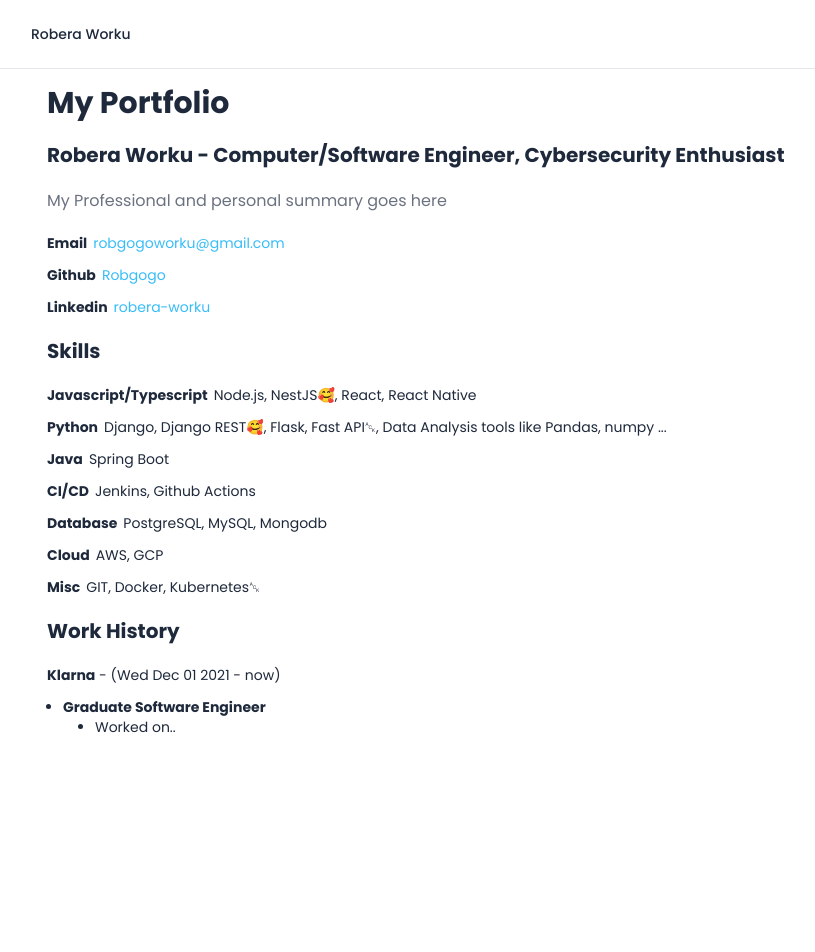
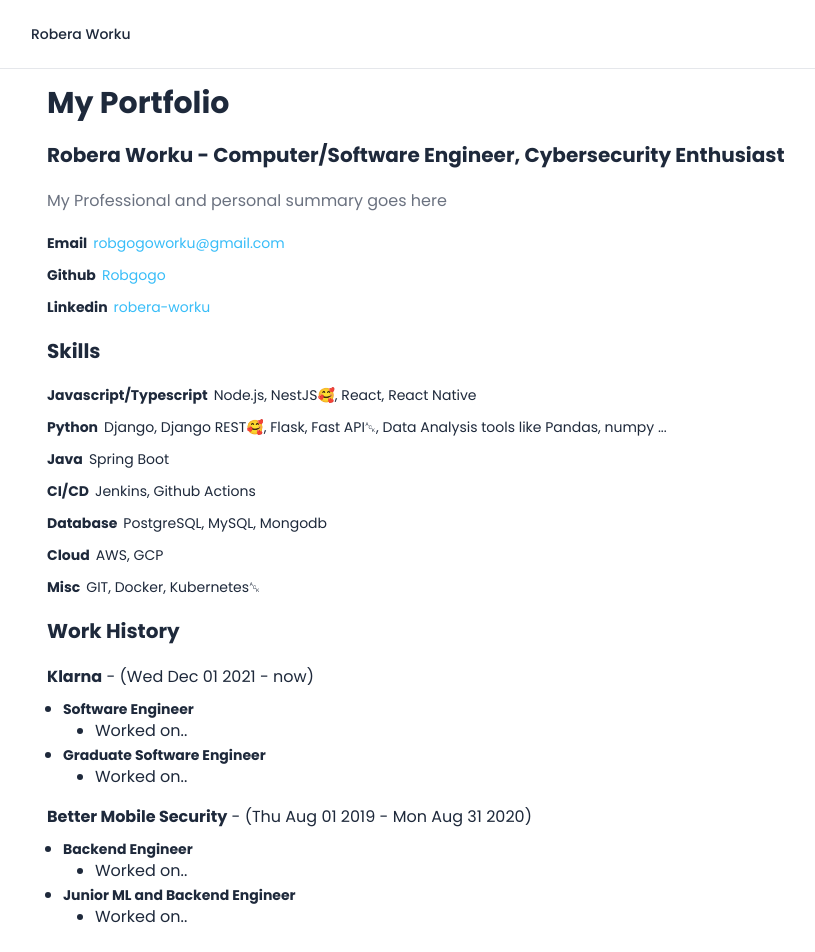
Before and after one commit to Robgogo/Robgogo.github.io, a Next.js app: page / in a window 1280 px wide. Shown: the top 952 px of the page, without its empty margins (159-974 px from the left). Before the commit the page ends 800 px from the top, so only its background shows below. Built offline with nearby package versions, Linux system fonts and the light colour scheme.

Commit message:
Restructured home page, fixed types

```diff
--- a/src/app/page.tsx
+++ b/src/app/page.tsx
@@ -1,67 +1,14 @@
 import { PortfolioLinks } from "@/components/Links";
 import { Skills } from "@/components/Skills";
 import { WorkHistoryComponent } from "@/components/WorkHistory";
-import { PortfolioLink, Skill, WorkHistory, EducationHistory } from "@/types";
+import {
+  links,
+  skills,
+  workHistory,
+  educationHistory,
+} from "@/constants/portfolioEntries";
 
 export default function Home() {
-  const links: PortfolioLink[] = [
-    { name: "Email", link: "", content: "robgogoworku@gmail.com" },
-    { name: "Github", link: "https://github.com/Robgogo", content: "Robgogo" },
-    {
-      name: "Linkedin",
-      link: "https://www.linkedin.com/in/robera-worku/",
-      content: "robera-worku",
-    },
-  ];
-
-  const skills: Skill[] = [
-    {
-      name: "Javascript/Typescript",
-      subSkill: ["Node.js", "NestJS🥰", "React", "React Native"],
-    },
-    {
-      name: "Python",
-      subSkill: [
-        "Django",
-        "Django REST🥰",
-        "Flask",
-        "Fast API␆",
-        "Data Analysis tools like Pandas, numpy ...",
-      ],
-    },
-    { name: "Java", subSkill: ["Spring Boot"] },
-    { name: "CI/CD", subSkill: ["Jenkins", "Github Actions"] },
-    { name: "Database", subSkill: ["PostgreSQL", "MySQL", "Mongodb"] },
-    { name: "Cloud", subSkill: ["AWS", "GCP"] },
-    { name: "Misc", subSkill: ["GIT", "Docker", "Kubernetes␆"] },
-  ];
-
-  const workHistory: WorkHistory[] = [
-    {
-      company: "Klarna",
-      from: new Date("2021/12/01"),
-      to: "now",
-      positions: [
-        {
-          positionTitle: "Graduate Software Engineer",
-          acheivments: ["Worked on.."],
-        },
-      ],
-    },
-  ];
-
-  const educationHistory: EducationHistory[] = [
-    {
-      school: "IE University",
-      level: "Masters",
-      course: "Master in Computer Science and Business Technology",
-      awards: ["IE Kistefos Full Scholarship for Young Talented"],
-      from: new Date("2020/09/01"),
-      to: new Date("2021/07/23"),
-      gpa: 3.74,
-    },
-  ];
-
   return (
     <main className="flex flex-col gap-5 p-4 mx-auto max-w-[900px] w-full">
       <h2 className="font-bold text-2xl md:text-3xl sm:text-4xl">
--- a/src/components/WorkHistory.tsx
+++ b/src/components/WorkHistory.tsx
@@ -9,14 +9,14 @@
   return (
     <>
       <SectionHeaderText>Work History</SectionHeaderText>
-      <div className="flex gap-3">
+      <div className="gap-3">
         {workHistory.map((work, index) => (
-          <div key={index} className="text-xs sm:text-sm">
-            <p className="mb-3">
+          <div key={index} className="text-s sm:text-m">
+            <p className="mb-2">
               <b>{work.company}</b> - ({work.from.toDateString()} -{" "}
-              {work.to.toLocaleString()})
+              {work.to instanceof Date ? work.to.toDateString() : work.to})
             </p>
-            <div>
+            <div className="mb-4">
               <ul className="list-disc">
                 {work.positions.map((position, index) => (
                   <li key={index} className="ml-4">
--- /dev/null
+++ b/src/constants/portfolioEntries.ts
@@ -0,0 +1,80 @@
+import { EducationHistory, PortfolioLink, Skill, WorkHistory } from "@/types";
+
+const links: PortfolioLink[] = [
+  { name: "Email", link: "", content: "robgogoworku@gmail.com" },
+  { name: "Github", link: "https://github.com/Robgogo", content: "Robgogo" },
+  {
+    name: "Linkedin",
+    link: "https://www.linkedin.com/in/robera-worku/",
+    content: "robera-worku",
+  },
+];
+
+const skills: Skill[] = [
+  {
+    name: "Javascript/Typescript",
+    subSkill: ["Node.js", "NestJS🥰", "React", "React Native"],
+  },
+  {
+    name: "Python",
+    subSkill: [
+      "Django",
+      "Django REST🥰",
+      "Flask",
+      "Fast API␆",
+      "Data Analysis tools like Pandas, numpy ...",
+    ],
+  },
+  { name: "Java", subSkill: ["Spring Boot"] },
+  { name: "CI/CD", subSkill: ["Jenkins", "Github Actions"] },
+  { name: "Database", subSkill: ["PostgreSQL", "MySQL", "Mongodb"] },
+  { name: "Cloud", subSkill: ["AWS", "GCP"] },
+  { name: "Misc", subSkill: ["GIT", "Docker", "Kubernetes␆"] },
+];
+
+const workHistory: WorkHistory[] = [
+  {
+    company: "Klarna",
+    from: new Date("2021/12/01"),
+    to: "now",
+    positions: [
+      {
+        positionTitle: "Software Engineer",
+        acheivments: ["Worked on.."],
+      },
+      {
+        positionTitle: "Graduate Software Engineer",
+        acheivments: ["Worked on.."],
+      },
+    ],
+  },
+  {
+    company: "Better Mobile Security",
+    from: new Date("2019/08/01"),
+    to: new Date("2020/08/31"),
+    positions: [
+      {
+        positionTitle: "Backend Engineer",
+        acheivments: ["Worked on.."],
+      },
+      {
+        positionTitle: "Junior ML and Backend Engineer",
+        acheivments: ["Worked on.."],
+      },
+    ],
+  },
+];
+
+const educationHistory: EducationHistory[] = [
+  {
+    school: "IE University",
+    level: "Masters",
+    course: "Master in Computer Science and Business Technology",
+    awards: ["IE Kistefos Full Scholarship for Young Talented"],
+    from: new Date("2020/09/01"),
+    to: new Date("2021/07/23"),
+    gpa: 3.74,
+  },
+];
+
+export { links, skills, workHistory, educationHistory };
--- a/src/types.ts
+++ b/src/types.ts
@@ -1,12 +1,14 @@
 export type PortfolioLink = { name: string; link: string; content: string };
 
 export type Skill = { name: string; subSkill: string[] };
+
+type Position = { positionTitle: string; acheivments: string[] };
 
 export type WorkHistory = {
   company: string;
   from: Date;
   to: Date | "now";
-  positions: [{ positionTitle: string; acheivments: string[] }];
+  positions: Array<Position>;
 };
 
 export type EducationHistory = {
```
